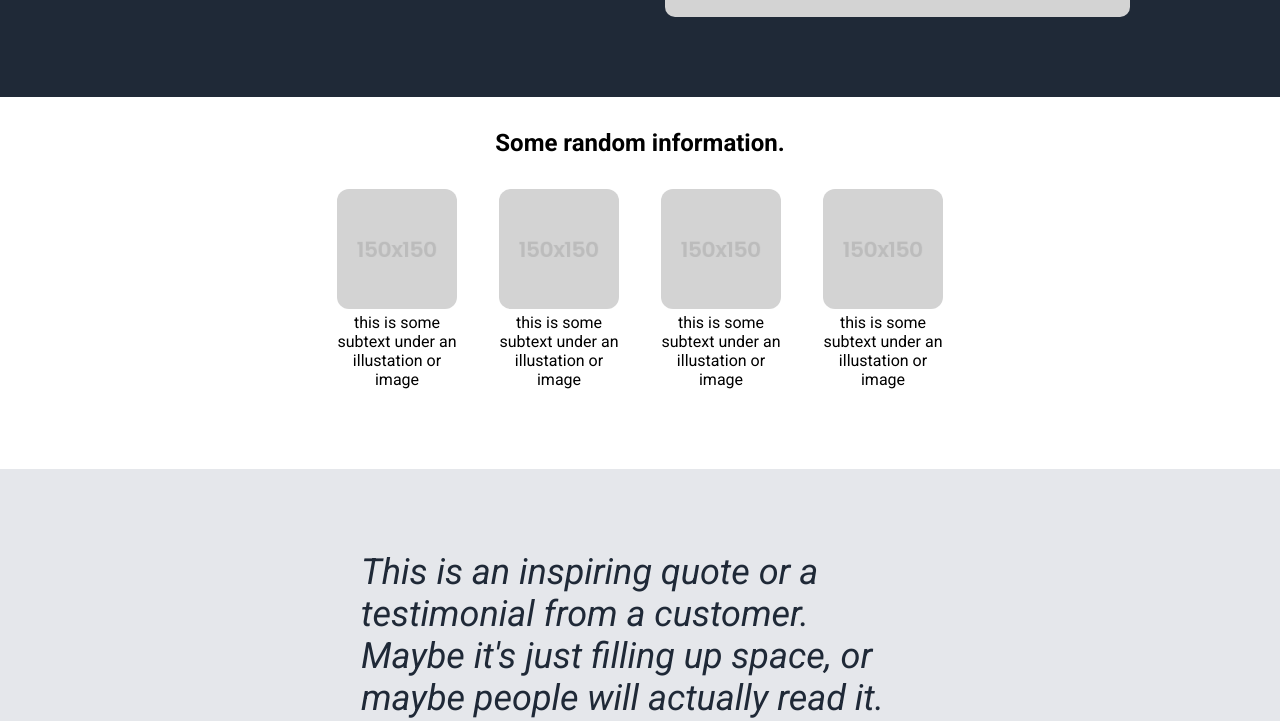
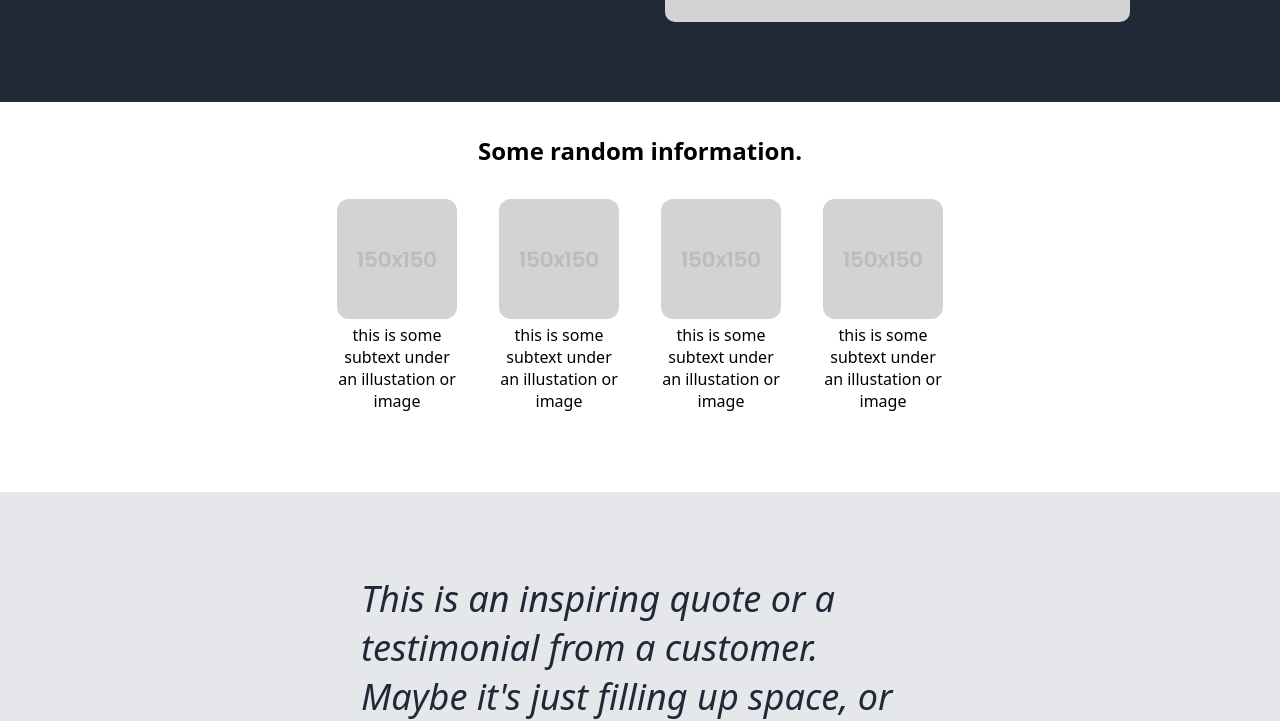
Before and after one commit to drososdros/the-odin-project, a plain HTML site: page odin-landing/index.html in a window 1280 px wide. Shown: the part 377-1098 px from the top of the page. Drawn offline with Linux system fonts and the light colour scheme.

Commit message:
remove the google fonts

```diff
--- a/odin-landing/css/styles.css
+++ b/odin-landing/css/styles.css
@@ -1,11 +1,9 @@
-@import url('https://fonts.googleapis.com/css2?family=Roboto:ital,wght@0,100..900;1,100..900&display=swap');
-
 * {
 	list-style: none;
 	text-decoration: none;
 	padding: 0;
 	margin: 0;
-	font-family: Roboto;
+	font-family: system-ui, -apple-system, BlinkMacSystemFont, 'Segoe UI', Roboto, Oxygen, Ubuntu, Cantarell, 'Open Sans', 'Helvetica Neue', sans-serif;
 	box-sizing: border-box;
 }
 
```
